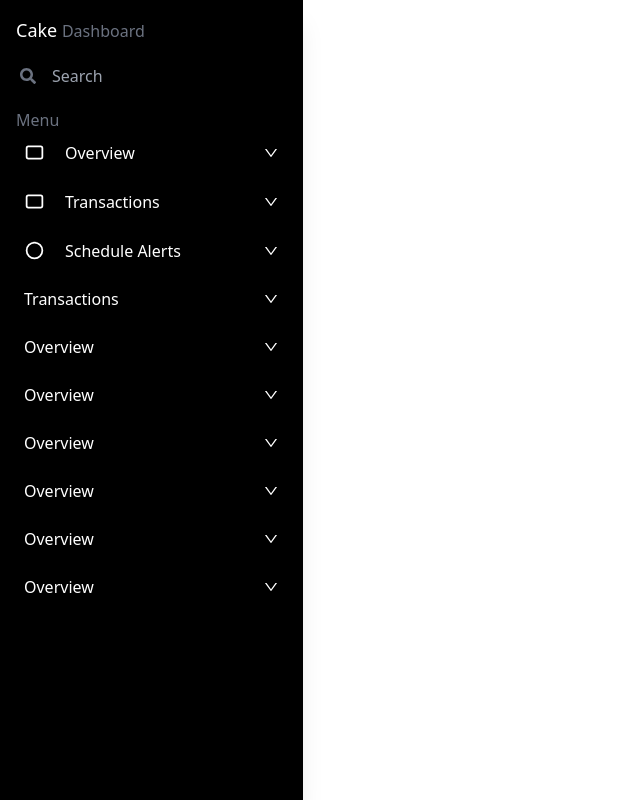
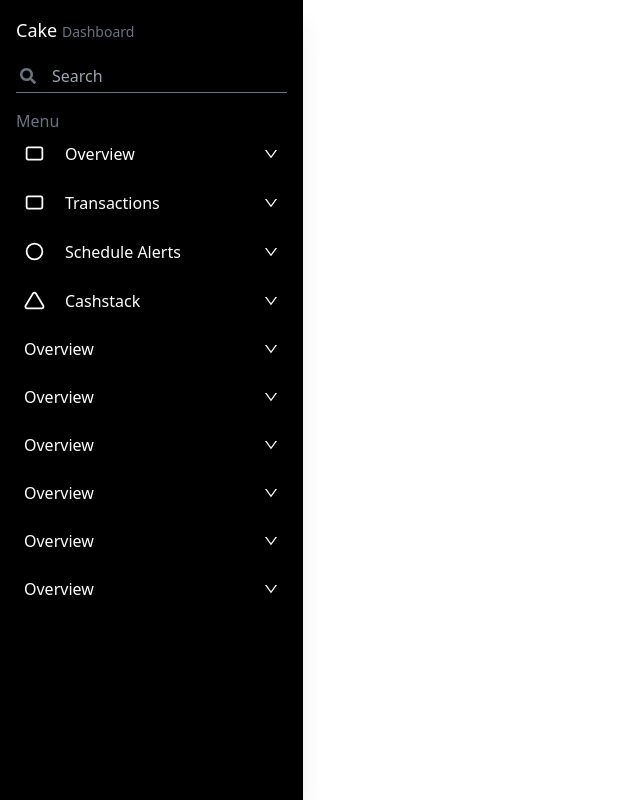
Before and after one commit to fagbenjaenoch/cake-dashboard, a Next.js app: page / in a window 1280 px wide. Shown: the whole page, without its empty margins (0-640 px from the left). Built offline with nearby package versions, Linux system fonts and the light colour scheme.

Commit message:
update: updated the searchBar component

```diff
--- a/components/SearchBar.jsx
+++ b/components/SearchBar.jsx
@@ -10,7 +10,7 @@ const SearchBar = () => {
   const [searchTerm, setSearchTerm] = useState('')
 
   return (
-    <form onSubmit={handleSubmit} className='flex items-center space-x-2 p-1 mb-4'>
+    <form onSubmit={handleSubmit} className='flex items-center space-x-2 p-1 mb-4 border-b border-gray-500'>
       <button type='submit'>
         <FaSearch className='text-gray-500 mr-2'/>
       </button>
--- a/components/Sidebar.jsx
+++ b/components/Sidebar.jsx
@@ -1,6 +1,6 @@
 import React from 'react'
 import {AiOutlineDown} from 'react-icons/ai'
-import {TbRectangle, TbCircle} from 'react-icons/tb'
+import {TbRectangle, TbCircle, TbTriangle} from 'react-icons/tb'
 
 import SearchBar from './SearchBar'
 
@@ -8,7 +8,7 @@ const Sidebar = () => {
   return (
     <div className='fixed h-screen bg-black border-r-gray p-4 text-white shadow-xl'>
       <div className='mb-4'>
-        <span className='text-extrabold text-lg'>Cake </span><span className='text-gray-500'>Dashboard</span>
+        <span className='text-extrabold text-lg'>Cake </span><span className='text-gray-500 text-sm'>Dashboard</span>
       </div>
       <SearchBar/>
       <span className='text-gray-500 mb-4'>Menu</span>
@@ -37,9 +37,12 @@ const Sidebar = () => {
         </div>
       </div>
 
-      <div className='flex items-center justify-between hover:bg-gray-900 p-2 rounded-lg mb-2'>
-        <div>Transactions </div>
-        <AiOutlineDown className='cursor-pointer'/>
+      <div className='flex gap-5 items-center hover:bg-gray-900 p-2 rounded-lg mb-2'>
+        <TbTriangle size={25}/>
+        <div className='w-full flex items-center justify-between'>
+          <div>Cashstack</div>
+          <AiOutlineDown className='cursor-pointer'/>
+        </div>
       </div>
 
       <div className='flex items-center justify-between hover:bg-gray-900 p-2 rounded-lg mb-2'>
```
